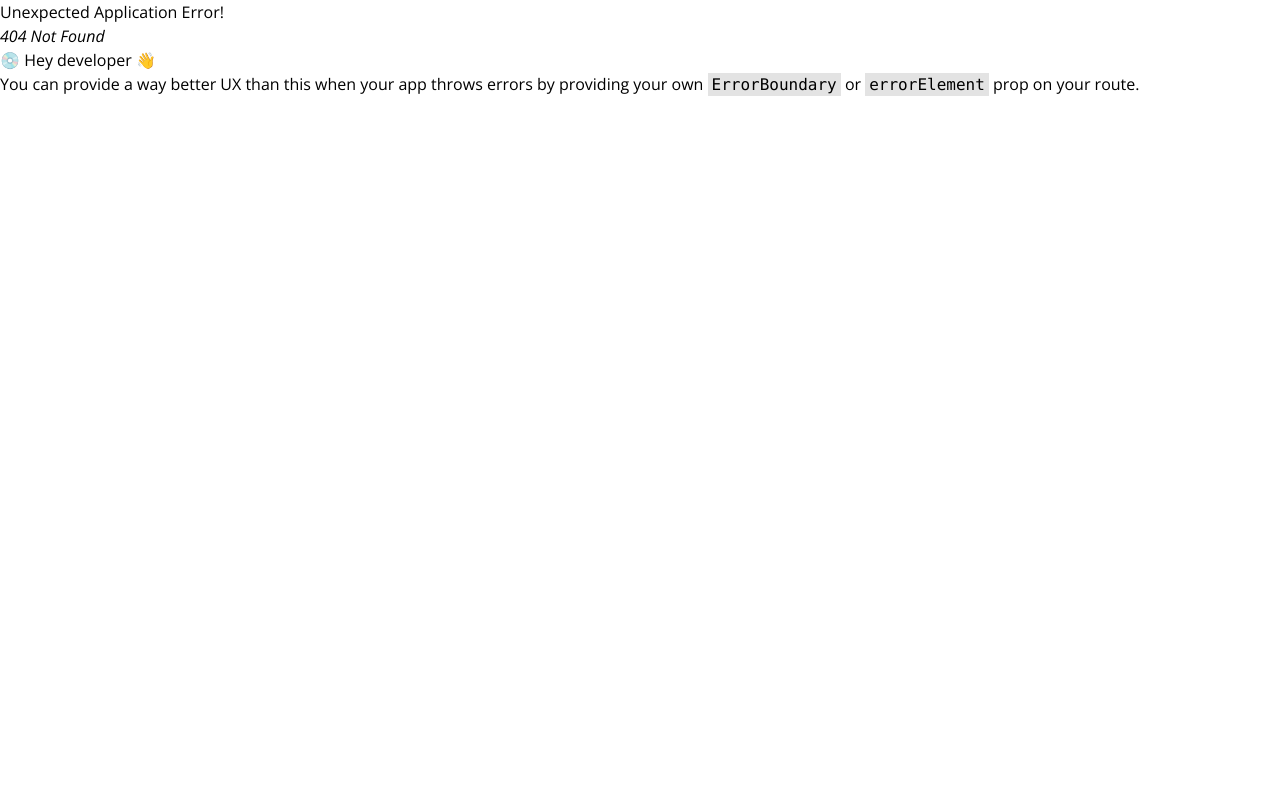
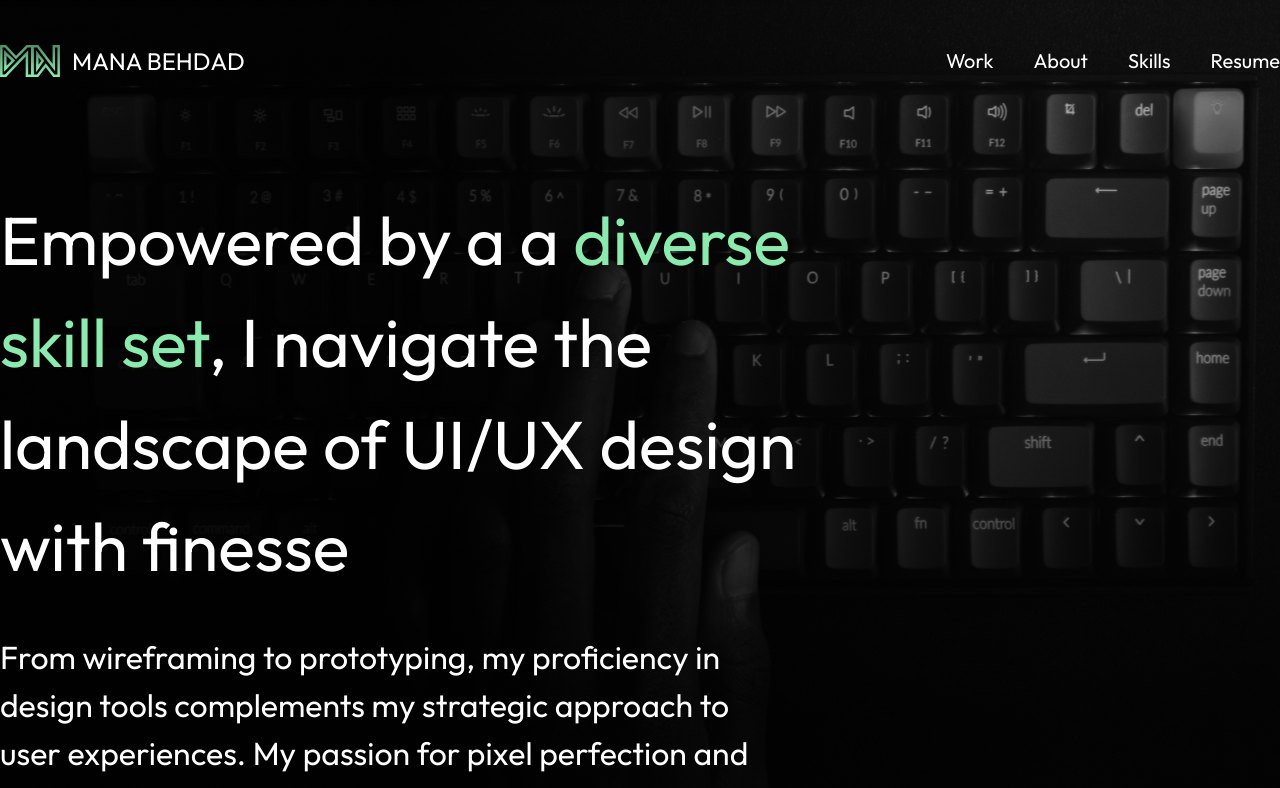
Before and after one commit to MamtazDev/mana-behdad-portfolio, a React (Vite) app: page /skills in a window 1280 px wide. Before the commit this address had no page. Shown: the top 788 px of the page. Built offline with nearby package versions, Linux system fonts and the light colour scheme.

Commit message:
add skillbanner section

```diff
--- a/index.html
+++ b/index.html
@@ -5,12 +5,13 @@
   <meta charset="UTF-8" />
   <link rel="icon" type="image/svg+xml" href="/src/assets/logo.svg" />
   <meta name="viewport" content="width=device-width, initial-scale=1.0" />
+
   <title>MANA BEHDAD</title>
-
   <!-- flowbite script  -->
   <script src="https://cdnjs.cloudflare.com/ajax/libs/flowbite/2.2.1/flowbite.min.js"></script>
 
 </head>
+
 <body>
   <div id="root"></div>
   <script type="module" src="/src/main.jsx"></script>
--- /dev/null
+++ b/src/components/Skills/SkillBanner.jsx
@@ -0,0 +1,18 @@
+import React from 'react'
+
+const SkillBanner = () => {
+    return (
+        <div className="skill_banner_bg text-white mb-[130px] ">
+            <div className='max-w-screen-xl mx-auto pt-[189px]'>
+                <h1 className='font-normal font-outfit text-[68px] text-white mb-[36px] '>
+                    Empowered by a
+                    a <span className='text-[#8BEAAD]'>diverse  <br /> skill set</span>
+                    , I navigate the  <br /> landscape of UI/UX design  <br /> with finesse
+                </h1>
+                <p className='text-[32px] font-outfit font-normal leading-normal '>From wireframing to prototyping, my proficiency in <br /> design tools complements my strategic approach to <br /> user experiences. My passion for pixel perfection and <br /> attention to detail ensure that every design element <br /> serves both form and function. Let's explore the <br /> dynamic world of UI/UX together, where innovation <br /> meets usability.</p>
+            </div>
+        </div>
+    )
+}
+
+export default SkillBanner
--- a/src/index.css
+++ b/src/index.css
@@ -13,3 +13,10 @@
     height: 979px;
     background-size: cover;
 }
+.skill_banner_bg {
+    background-image: url('./assets/skillbanner.png');
+    background-repeat: no-repeat;
+    background-position: center;
+    height: 979px;
+    background-size: cover;
+}
--- /dev/null
+++ b/src/pages/About/About.jsx
@@ -0,0 +1,9 @@
+import React from 'react'
+
+const About = () => {
+  return (
+    <div>About</div>
+  )
+}
+
+export default About
--- /dev/null
+++ b/src/pages/Skills/Skills.jsx
@@ -0,0 +1,12 @@
+import React from 'react'
+import SkillBanner from '../../components/Skills/SkillBanner'
+
+const Skills = () => {
+    return (
+        <div className=''>
+            <SkillBanner />
+        </div>
+    )
+}
+
+export default Skills
```
Also changed, not shown: src/routes/routes.jsx (+11 -0 lines), src/assets/skillbanner.png (added).
